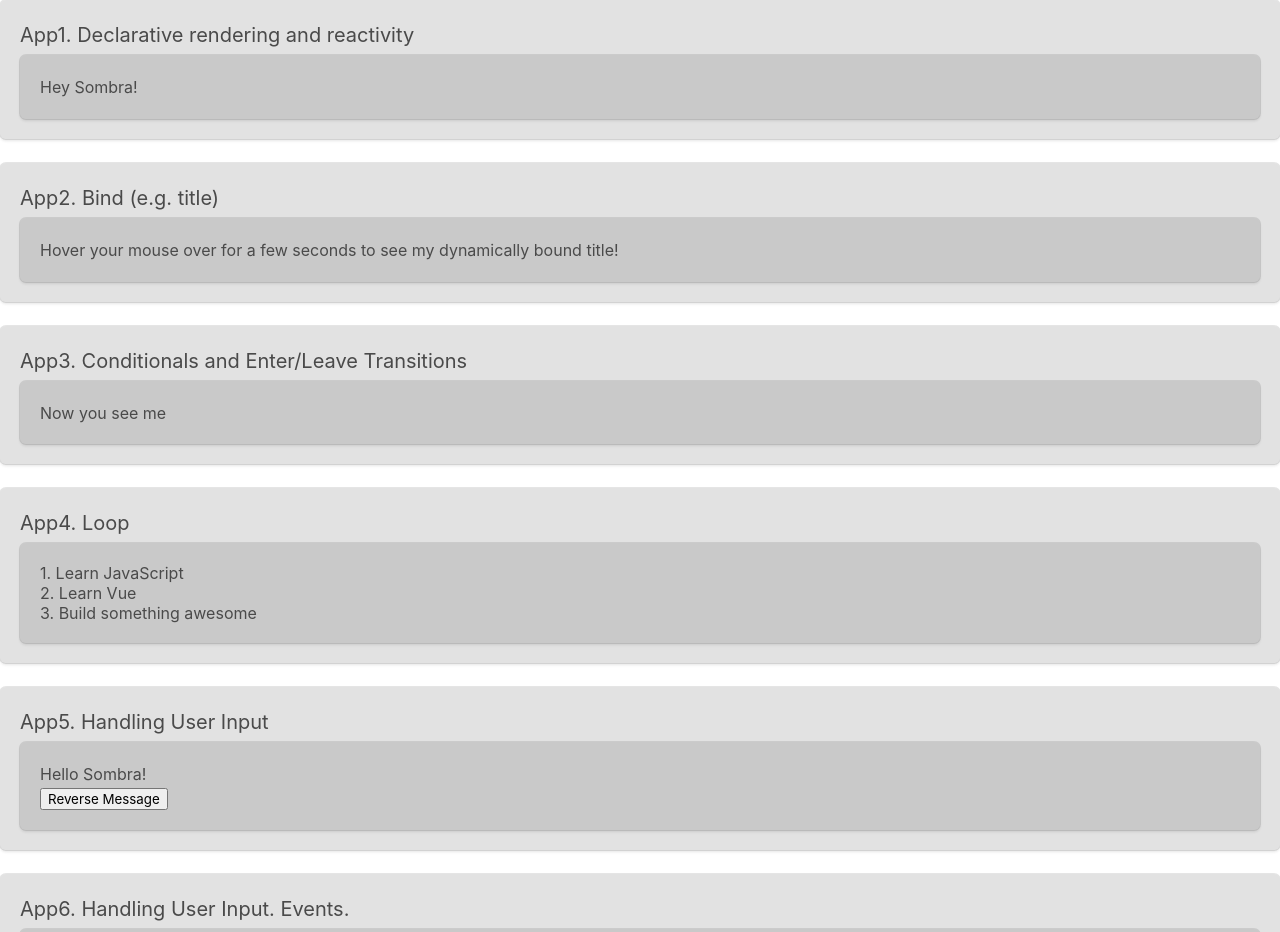
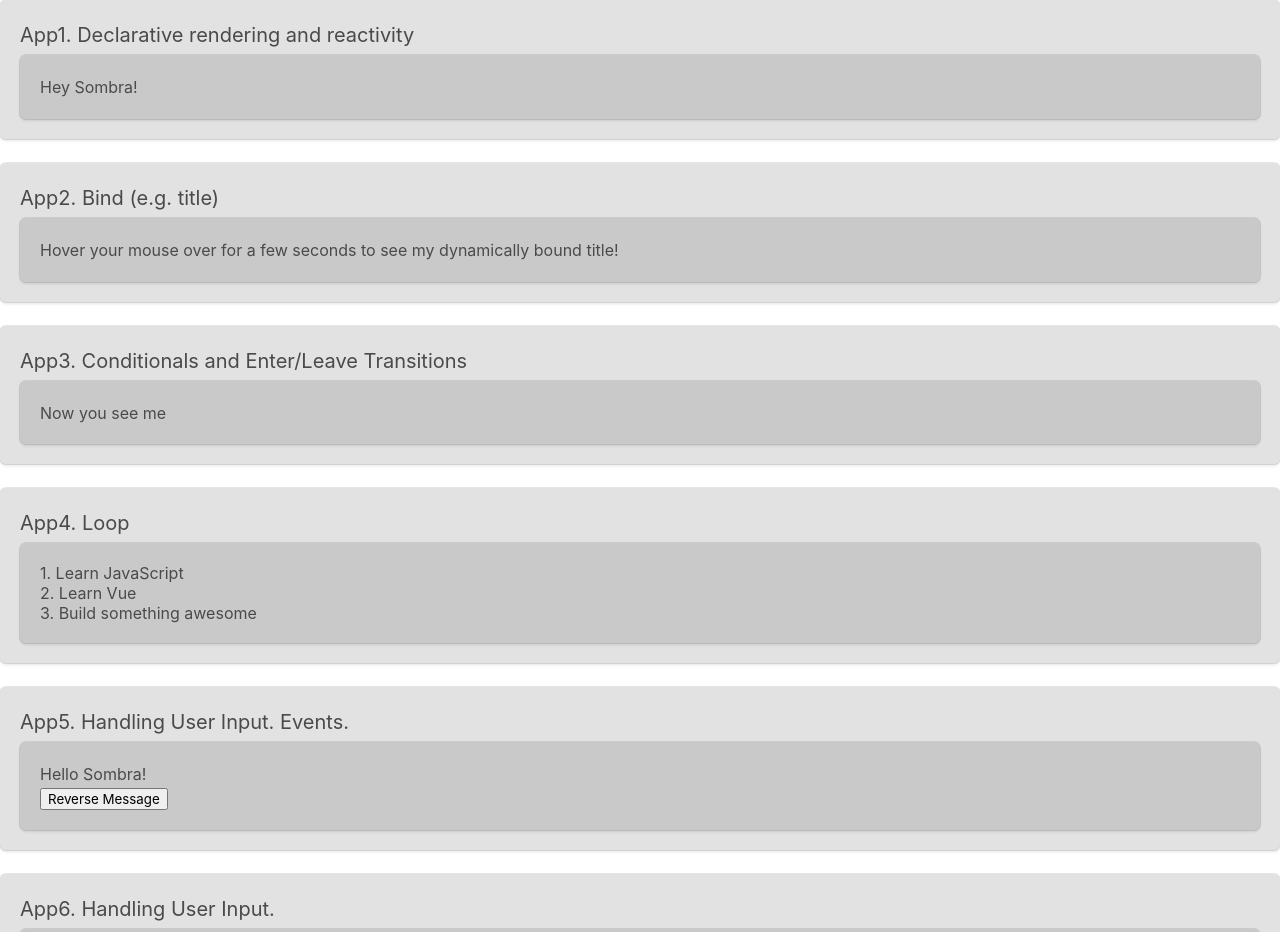
Before and after one commit to miamibeach87/vuejs-presentation, a plain HTML site: page index.html in a window 1280 px wide. Shown: the top 932 px of the page. Drawn offline with nearby package versions, Linux system fonts and the light colour scheme.

```diff
--- a/app.js
+++ b/app.js
@@ -2,6 +2,7 @@
 
 const app1 = new Vue({
   el: '#app-1',
+  // Everything(almost) inside data is reactive
   data: {
     message: 'Hey Sombra!'
   }
--- a/index.html
+++ b/index.html
@@ -94,7 +94,7 @@
 </div>
 
 <div class="box">
-  <h6 class="is-size-5">App5. Handling User Input</h6>
+  <h6 class="is-size-5">App5. Handling User Input. Events.</h6>
   <div class="box">
     <div id="app-5">
       <p>{{ message }}</p>
@@ -104,7 +104,7 @@
 </div>
 
 <div class="box">
-  <h6 class="is-size-5">App6. Handling User Input. Events.</h6>
+  <h6 class="is-size-5">App6. Handling User Input.</h6>
   <div class="box">
     <div id="app-6">
       <p>{{ message }}</p>
```
